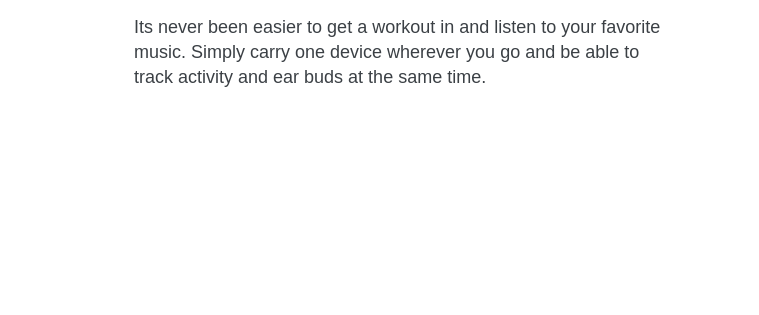
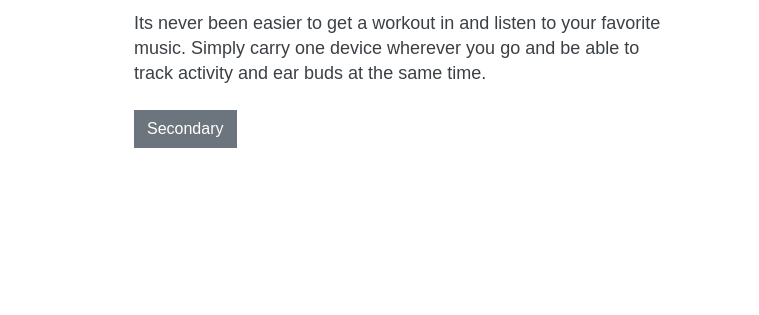
Before and after one commit to raulghiurau/PenteShop, a plain HTML site: page index.html in a window 1280 px wide. Shown: the part 282-597 px from the top of the page, 521-1280 px from the left. Drawn offline with Linux system fonts and the light colour scheme; files whose address does not match are found by name.

Commit message:
update site
site update

```diff
--- a/index.html
+++ b/index.html
@@ -84,8 +84,8 @@
                     <div class="block">
                         <h1 class="font-weight-bold mb-4 font-size-40">Believe in Technology, Make the change</h1>
                         <p class="mb-4">Its never been easier to get a workout in and listen to your favorite music. Simply carry one device wherever you go and be able to track activity and ear buds at the same time. </p>
-                        <!-- <a class="btn btn-main mb-2" href="https://penteshop.myshopify.com/cart/29284375232572:1?channel=buy_button" role="button">Buy Now With Black</a>
-                        <a class="btn btn-main mb-2" href="https://penteshop.myshopify.com/cart/29284375265340:1?channel=buy_button" role="button">Buy Now With Grey</a> -->
+<button type="button" class="btn btn-secondary">Secondary</button>
+
                     </div>
                 </div>
             </div><!-- .row close -->
```
